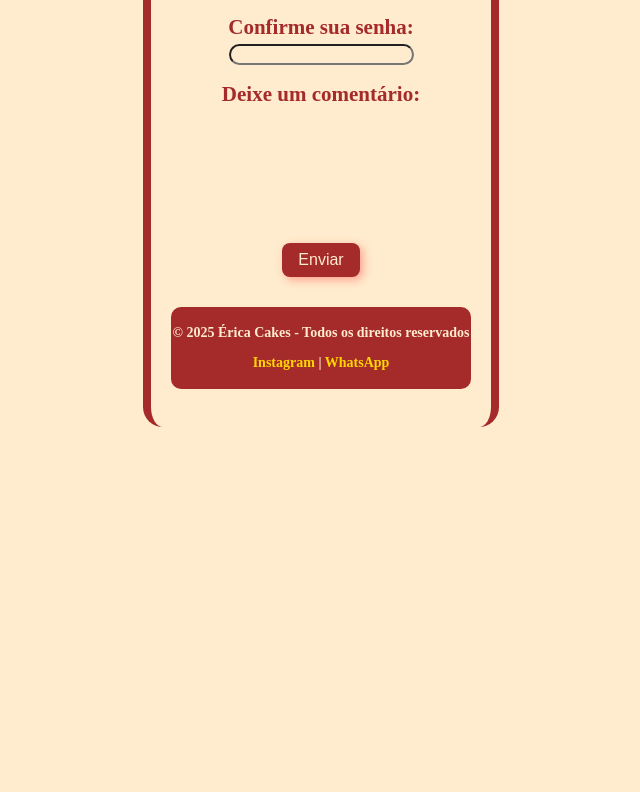
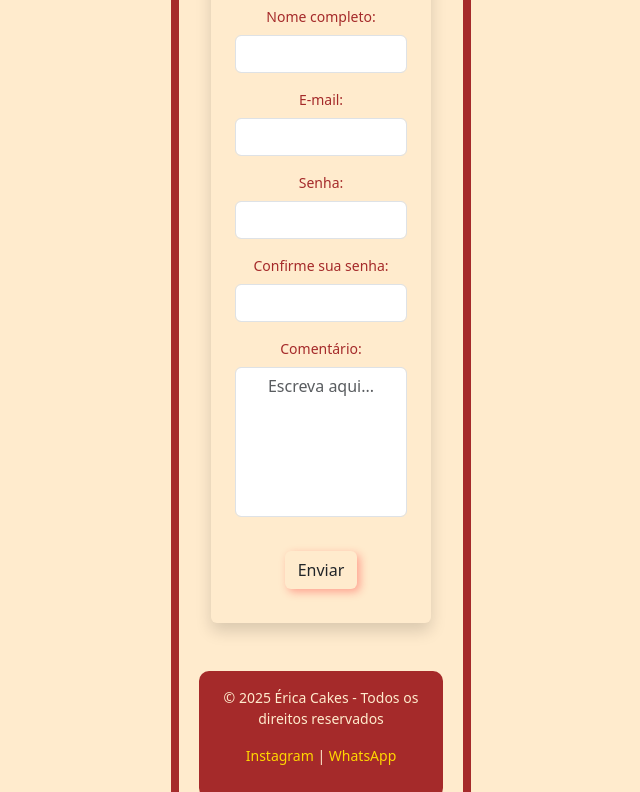
Before and after one commit to sauloz20/eu, a plain HTML site: page cadastro.html in a window 1280 px wide. Shown: the part 245-1037 px from the top of the page, without its empty margins (319-959 px from the left). Before the commit the page ends 800 px from the top, so only its background shows below. Drawn offline with nearby package versions, Linux system fonts and the light colour scheme.

Commit message:
Update cadastro.html

```diff
--- a/cadastro.html
+++ b/cadastro.html
@@ -1,41 +1,64 @@
 <!DOCTYPE html>
-<html>
+<html lang="pt-br">
+
 <head>
-        <title>formulário</title>
+  <meta charset="UTF-8">
+  <title>Cadastro - Érica Cakes</title>
+  <meta name="viewport" content="width=device-width, initial-scale=1">
+  <meta name="description" content="Formulário de cadastro da Érica Cakes">
+  <link href="https://cdn.jsdelivr.net/npm/bootstrap@5.3.2/dist/css/bootstrap.min.css" rel="stylesheet">
   <link rel="stylesheet" href="cadastro.css">
-        <meta name="viewport" content="width=device-width, initial-scale=1.0">
+</head>
 
-    </head>
 <body>
 
-        <h2><label for="nome">Nome completo:</label><br>
-<input type="text" id="nome" name="nome"><br></h2>
+  <main class="container my-5">
+    <section class="form-box mx-auto p-4 rounded shadow">
 
-<h2><label for="email">Adicione seu email:</label><br>
-<input type="text" id="email" name="email"><br></h2>
+      <h2 class="text-center mb-4">Formulário de Cadastro</h2>
 
- <h2><label for="senha">Crie uma senha:</label><br>
-<input type="password" id="password" name="senha"><br></h2>
+      <form action="#" method="POST" aria-label="Formulário de cadastro da Érica Cakes">
+        <div class="mb-3">
+          <label for="nome" class="form-label">Nome completo:</label>
+          <input type="text" id="nome" name="nome" class="form-control" required>
+        </div>
 
- <h2><label for="Confirme sua senha">Confirme sua senha:</label><br>
-<input type="password" id="password" name="Confirme sua senha"><br></h2>
+        <div class="mb-3">
+          <label for="email" class="form-label">E-mail:</label>
+          <input type="email" id="email" name="email" class="form-control" required>
+        </div>
 
+        <div class="mb-3">
+          <label for="senha" class="form-label">Senha:</label>
+          <input type="password" id="senha" name="senha" class="form-control" required>
+        </div>
 
-<h2><label for="nome">Deixe um comentário:</label><br>
-<textarea style="width: 250px; height: 100px;"></textarea>
+        <div class="mb-3">
+          <label for="confirmar-senha" class="form-label">Confirme sua senha:</label>
+          <input type="password" id="confirmar-senha" name="confirmar_senha" class="form-control" required>
+        </div>
 
+        <div class="mb-4">
+          <label for="comentario" class="form-label">Comentário:</label>
+          <textarea id="comentario" name="comentario" class="form-control" rows="4" placeholder="Escreva aqui..."></textarea>
+        </div>
 
+        <div class="text-center">
+          <button type="submit" class="btn btn-custom">Enviar</button>
+        </div>
+      </form>
 
+    </section>
+  </main>
 
-<div><button>Enviar</button></div>
-
-<footer>
+  <footer class="text-center mt-5 p-3">
     <p>© 2025 Érica Cakes - Todos os direitos reservados</p>
     <p>
-    <a href="https://www.instagram.com/ericacakesmoc/" target="_blank">Instagram</a> |
-    <a href="https://wa.me/553891847808" target="_blank">WhatsApp</a>
+      <a href="https://www.instagram.com/ericacakesmoc/" target="_blank" rel="noopener">Instagram</a> |
+      <a href="https://wa.me/553891847808" target="_blank" rel="noopener">WhatsApp</a>
     </p>
   </footer>
 
 </body>
+
 </html>
```
Lines whose indentation alone changed are shown as unchanged.
